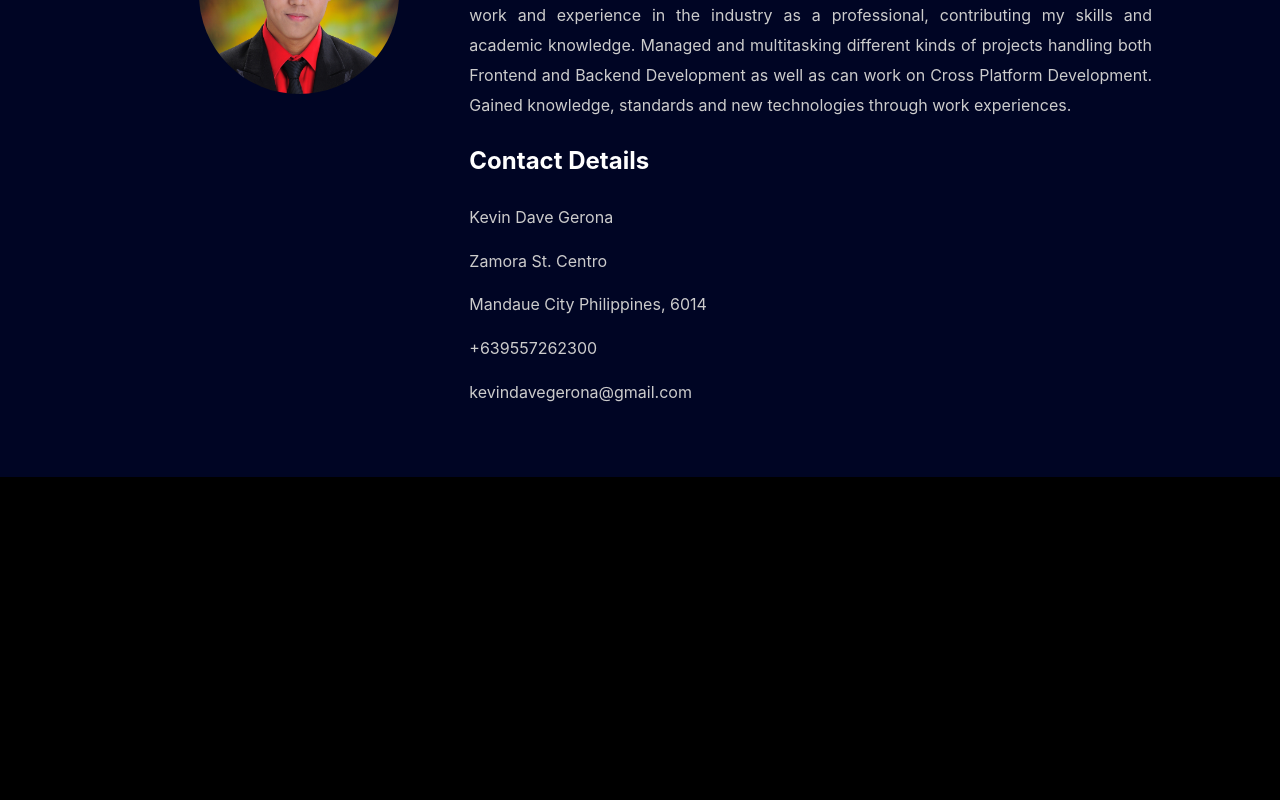
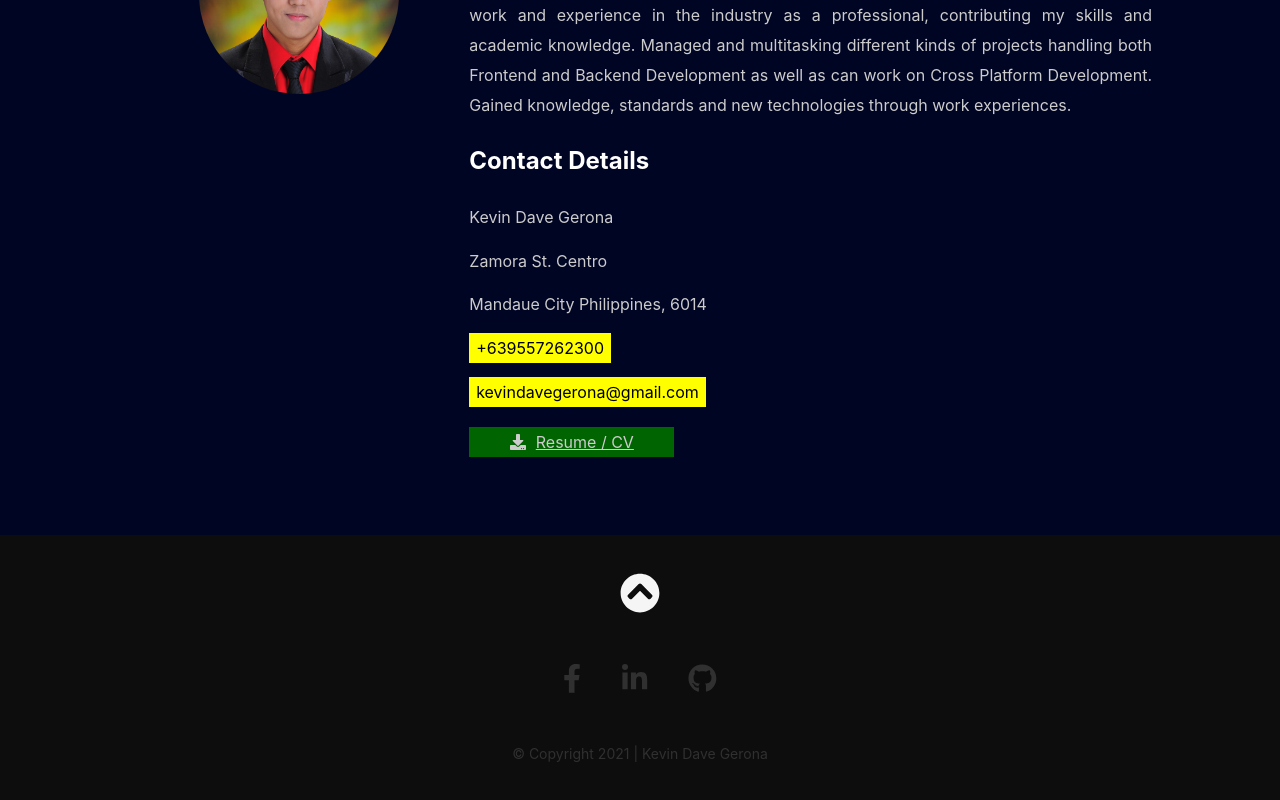
Before and after one commit to kdgerona/personal-porfolio-website, a React (Create React App) app: page / in a window 1280 px wide. Shown: the part 1010-1810 px from the top of the page. Before the commit the page ends 1487 px from the top, so only its background shows below. Built offline with nearby package versions, Linux system fonts and the light colour scheme.

Commit message:
Added: footer

```diff
--- a/src/App.js
+++ b/src/App.js
@@ -5,6 +5,7 @@ import {
   Header,
   Home,
   About,
+  Footer
 } from './components'
 
 function App() {
@@ -13,6 +14,7 @@ function App() {
       <Header/>
       <Home/>
       <About />
+      <Footer />
     </div>
   );
 }
--- a/src/components/About/index.js
+++ b/src/components/About/index.js
@@ -1,5 +1,6 @@
 import React from 'react'
 import ProfileImage from '../../assets/images/profile.jpg'
+import { faDownload } from '@fortawesome/free-solid-svg-icons'
 import {
     AboutContainer,
     ProfileSection,
@@ -8,6 +9,8 @@ import {
     ImageProfile,
     AboutHeading,
     AboutContent,
+    DownloadResumeLink,
+    DownloadResumeIcon,
  } from './styles'
 
 const About = () => {
@@ -27,8 +30,9 @@ const About = () => {
                 <AboutContent>Kevin Dave Gerona</AboutContent>
                 <AboutContent>Zamora St. Centro</AboutContent>
                 <AboutContent>Mandaue City Philippines, 6014</AboutContent>
-                <AboutContent>+639557262300</AboutContent>
-                <AboutContent>kevindavegerona@gmail.com</AboutContent>
+                <AboutContent className='highlight'>+639557262300</AboutContent>
+                <AboutContent className='highlight'>kevindavegerona@gmail.com</AboutContent>
+                <DownloadResumeLink href='' download="Kevin Dave Gerona - Resume"><DownloadResumeIcon icon={faDownload} />Resume / CV</DownloadResumeLink>
             </DetailsSection>
         </AboutContainer>
     )
--- a/src/components/About/styles.js
+++ b/src/components/About/styles.js
@@ -1,4 +1,5 @@
 import styled from 'styled-components'
+import { FontAwesomeIcon } from '@fortawesome/react-fontawesome'
 
 export const AboutContainer = styled.div`
     display: flex;
@@ -29,6 +30,12 @@ export const DetailsSection = styled.div`
     align-items: start;
     height: 100%;
     width: 100%;
+
+    .highlight {
+        background-color: yellow;
+        color: black;
+        padding: 0 1%;
+    }
 `
 
 export const AboutHeading = styled.h2`
@@ -41,3 +48,15 @@ export const AboutContent = styled.p`
     margin: 1% 0;
     line-height: 30px;
 `
+
+export const DownloadResumeLink = styled.a`
+    color: #ccc;
+    margin: 2% 0;
+    line-height: 30px;
+    width: 30%;
+    background-color: darkgreen;
+`
+
+export const DownloadResumeIcon = styled(FontAwesomeIcon)`
+    padding-right: 5%;
+`
--- /dev/null
+++ b/src/components/Footer/index.js
@@ -0,0 +1,29 @@
+import React from 'react'
+import { faChevronCircleUp } from '@fortawesome/free-solid-svg-icons'
+import { faFacebookF, faLinkedinIn, faGithub } from '@fortawesome/free-brands-svg-icons'
+import {
+    FooterContainer,
+    NavigateUpIcon,
+    SocialLinkIconContainer,
+    Link,
+    SocialLinkIcon,
+    CopyrightFullText
+ } from './styles'
+
+const Footer = () => {
+    const current_year = new Date().getFullYear()
+
+    return (
+        <FooterContainer>
+            <Link href='#home'><NavigateUpIcon icon={faChevronCircleUp}></NavigateUpIcon></Link>
+            <SocialLinkIconContainer>
+                <Link href='https://www.facebook.com/KevinDaveGerona' target='_blank'><SocialLinkIcon className='facebook-icon' icon={faFacebookF} /></Link>
+                <Link href='https://www.linkedin.com/in/kevindavegerona' target='_blank'><SocialLinkIcon className='linkedin-icon' icon={faLinkedinIn} /></Link>
+                <Link href='https://github.com/kdgerona' target='_blank'><SocialLinkIcon className='github-icon' icon={faGithub} /></Link>
+            </SocialLinkIconContainer>
+            <CopyrightFullText>© Copyright {current_year} | Kevin Dave Gerona</CopyrightFullText>
+        </FooterContainer>
+    )
+}
+
+export default Footer
--- /dev/null
+++ b/src/components/Footer/styles.js
@@ -0,0 +1,64 @@
+import styled from 'styled-components'
+import { FontAwesomeIcon } from '@fortawesome/react-fontawesome'
+
+export const FooterContainer = styled.div`
+    display: flex;
+    flex-direction: column;
+    justify-content: center;
+    align-items: center;
+    background-color: #0D0D0D;
+    padding: 3% 10%;
+`
+
+export const SocialLinkIconContainer = styled.div`
+    display: flex;
+    justify-content: center;
+    width: 100%;
+    padding: 5%;
+
+    a {
+        padding: 0% 2%;
+    }
+
+    .facebook-icon {
+        :hover {
+            color: #3b5998;
+            font-size: 2em;
+        }
+    }
+
+    .linkedin-icon {
+        :hover {
+            color: #0072b1;
+            font-size: 2em;
+        }
+    }
+
+    .github-icon {
+        :hover {
+            color: #F0F6FC;
+            font-size: 2em;
+        }
+    }
+`
+
+export const Link = styled.a``
+
+export const SocialLinkIcon = styled(FontAwesomeIcon)`
+    color: #303030;
+    font-size: 1.8em;
+`
+export const NavigateUpIcon = styled(FontAwesomeIcon)`
+    color: whitesmoke;
+    font-size: 2.5em;
+
+    :hover {
+        color: blue;
+    }
+`
+
+export const CopyrightFullText = styled.p`
+    color: #303030;
+    font-size: 14px;
+    margin: 0;
+`
--- a/src/components/Header/index.js
+++ b/src/components/Header/index.js
@@ -6,8 +6,8 @@ const Header = () => {
         <HeaderContainer>
             <HeaderNav href='#home'>HOME</HeaderNav>
             <HeaderNav href='#about'>ABOUT</HeaderNav>
-            <HeaderNav href='#resume'>RESUME</HeaderNav>
-            <HeaderNav href='#contact'>CONTACT</HeaderNav>
+            <HeaderNav href='#skills'>SKILLS</HeaderNav>
+            <HeaderNav href='#portfolio'>PORTFOLIO</HeaderNav>
         </HeaderContainer>
     )
 }
--- a/src/components/index.js
+++ b/src/components/index.js
@@ -1,3 +1,4 @@
 export { default as Header } from './Header'
 export { default as Home } from './Home'
 export { default as About } from './About'
+export { default as Footer } from './Footer'
```
